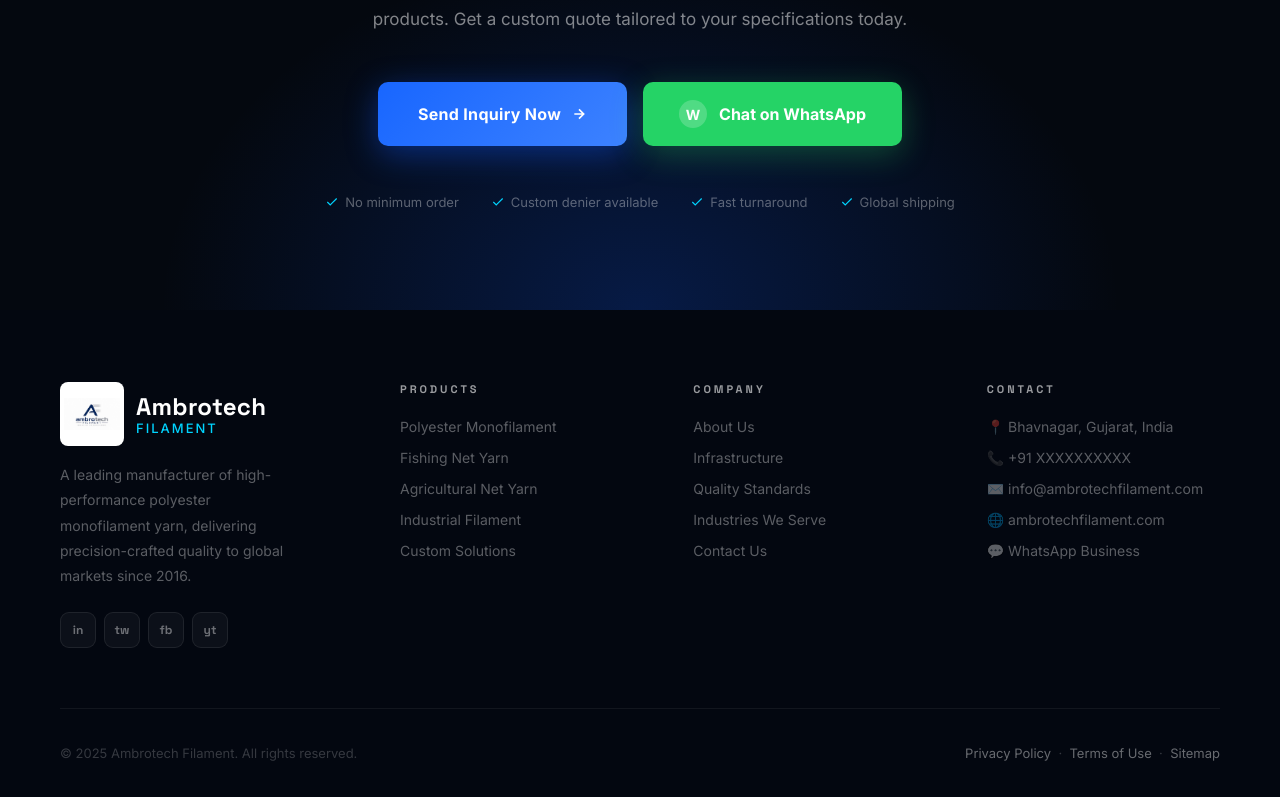
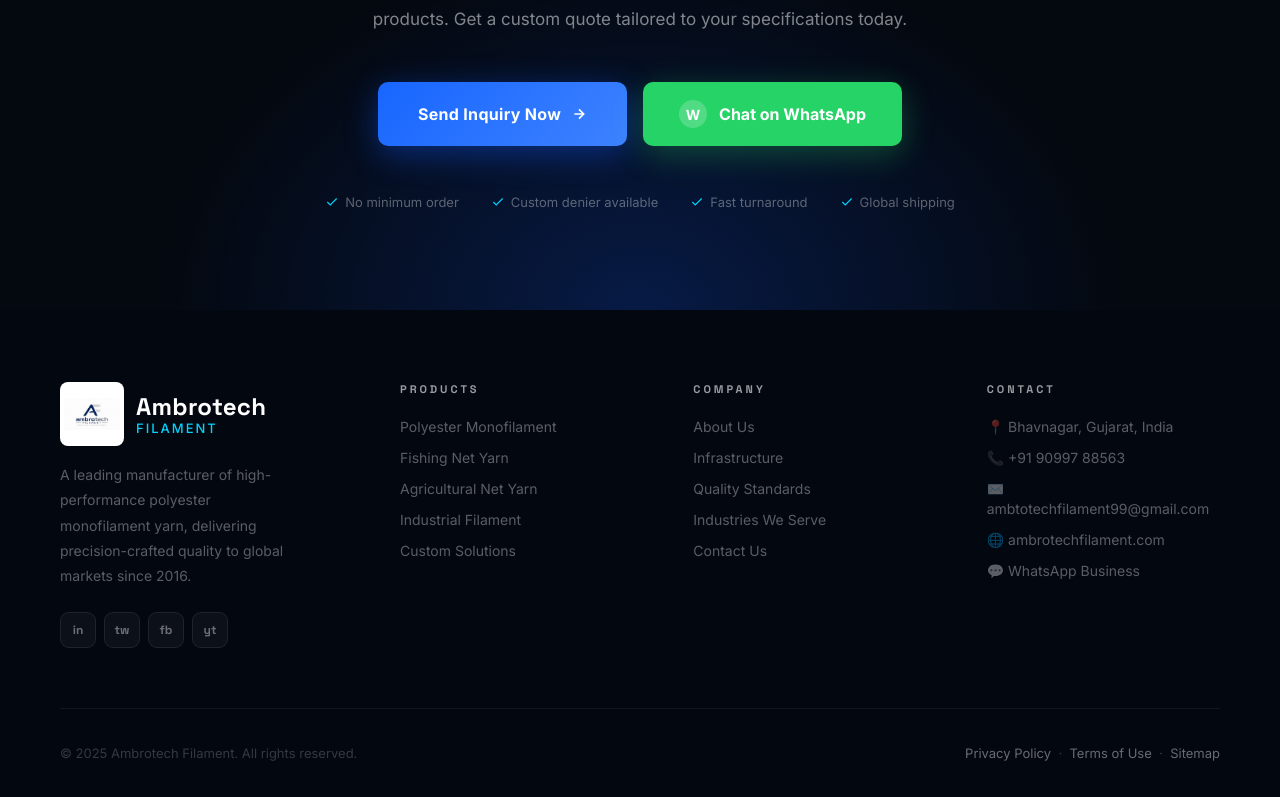
Before and after one commit to yagneshworkk-cmd/ambrotechfilament, a Next.js app in the folder ambrotech-web/: page / in a window 1280 px wide. Shown: the part 6657-7454 px from the top of the page. Built offline with nearby package versions, Linux system fonts and the light colour scheme.

Commit message:
update: contact email and whatsapp redirect number

```diff
--- a/ambrotech-web/src/components/CTA.tsx
+++ b/ambrotech-web/src/components/CTA.tsx
@@ -42,7 +42,7 @@
               <path d="M5 12h14M12 5l7 7-7 7" />
             </svg>
           </a>
-          <a href="https://wa.me/91XXXXXXXXXX" className={styles.waBtn}>
+          <a href="https://wa.me/919099788563" className={styles.waBtn}>
             <div className={styles.waCircle}>W</div>
             Chat on WhatsApp
           </a>
--- a/ambrotech-web/src/components/Footer.tsx
+++ b/ambrotech-web/src/components/Footer.tsx
@@ -18,11 +18,11 @@
 ];
 
 const contactItems = [
-  { icon: "📍", text: "Bhavnagar, Gujarat, India" },
-  { icon: "📞", text: "+91 XXXXXXXXXX" },
-  { icon: "✉️", text: "info@ambrotechfilament.com" },
-  { icon: "🌐", text: "ambrotechfilament.com" },
-  { icon: "💬", text: "WhatsApp Business" },
+  { icon: "📍", text: "Bhavnagar, Gujarat, India", href: "#" },
+  { icon: "📞", text: "+91 90997 88563", href: "tel:+919099788563" },
+  { icon: "✉️", text: "ambtotechfilament99@gmail.com", href: "mailto:ambtotechfilament99@gmail.com" },
+  { icon: "🌐", text: "ambrotechfilament.com", href: "#" },
+  { icon: "💬", text: "WhatsApp Business", href: "https://wa.me/919099788563" },
 ];
 
 export default function Footer() {
@@ -84,7 +84,7 @@
           <ul>
             {contactItems.map((c) => (
               <li key={c.text}>
-                <a href="#">
+                <a href={c.href || "#"}>
                   {c.icon} {c.text}
                 </a>
               </li>
```
